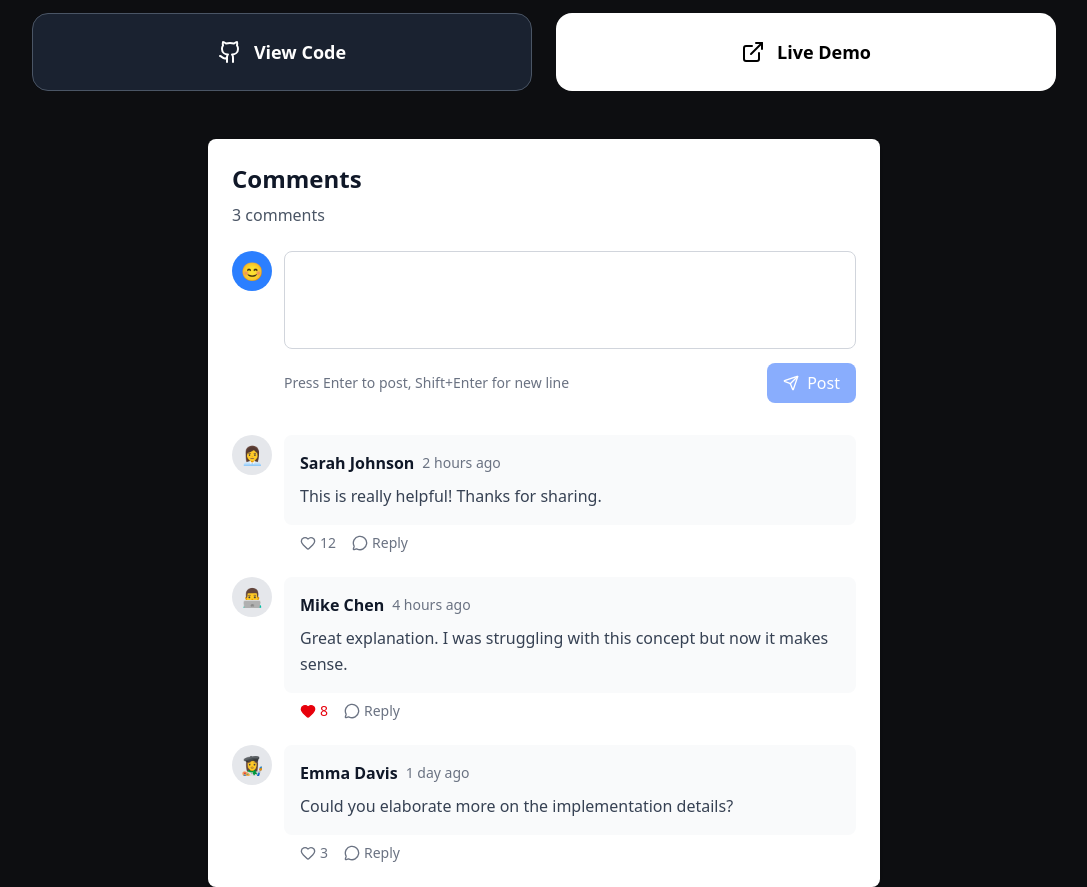
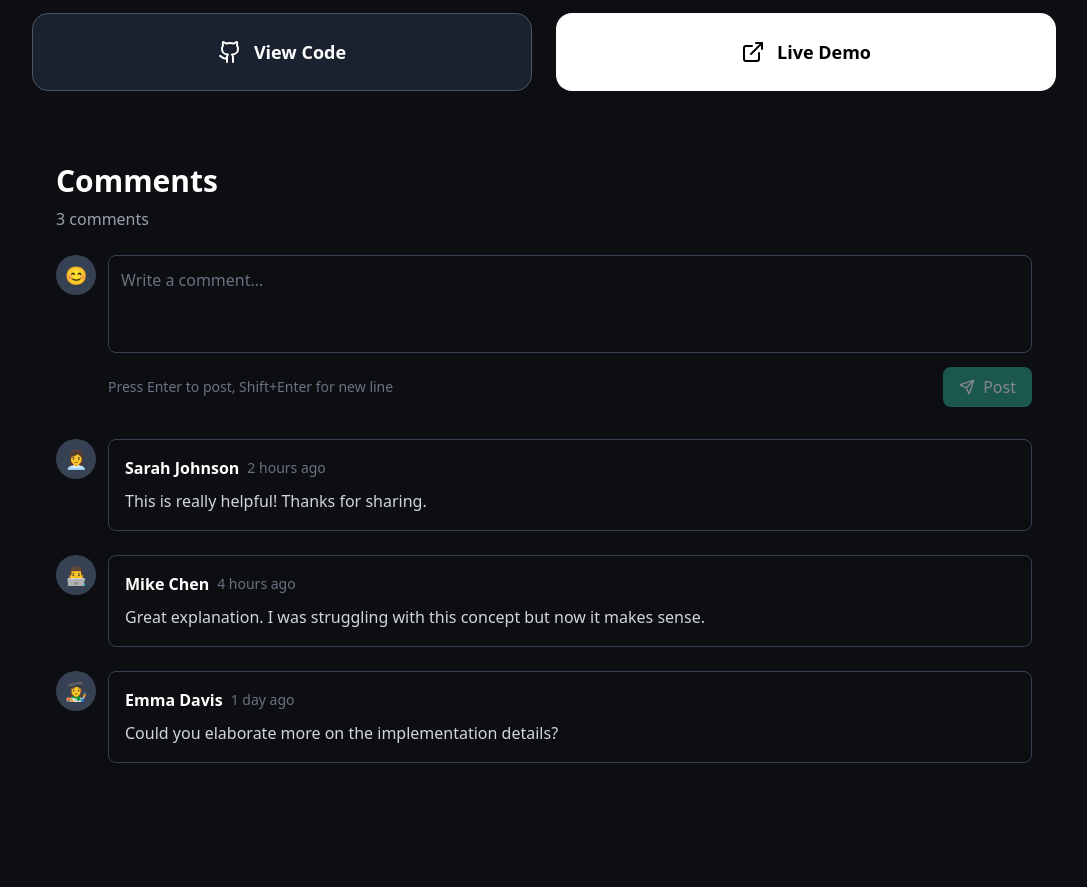
Before and after one commit to ayush00git/DezNov, a React (Vite) app in the folder frontend/: page /project/id in a window 1280 px wide. Shown: the part 1140-2027 px from the top of the page, without its empty margins (96-1183 px from the left). After the commit the page ends 1927 px from the top, so only its background shows below. Built offline with nearby package versions, Linux system fonts and the light colour scheme.

Commit message:
comment section ui improved

```diff
--- a/frontend/src/components/Elements/CommentSection.jsx
+++ b/frontend/src/components/Elements/CommentSection.jsx
@@ -1,5 +1,5 @@
 import React, { useState } from 'react';
-import { Heart, MessageCircle, Send } from 'lucide-react';
+import { Send } from 'lucide-react';
 
 export default function CommentSection() {
   const [comments, setComments] = useState([
@@ -8,8 +8,6 @@ export default function CommentSection() {
       author: 'Sarah Johnson',
       content: 'This is really helpful! Thanks for sharing.',
       timestamp: '2 hours ago',
-      likes: 12,
-      liked: false,
       avatar: '👩‍💼'
     },
     {
@@ -17,8 +15,6 @@ export default function CommentSection() {
       author: 'Mike Chen',
       content: 'Great explanation. I was struggling with this concept but now it makes sense.',
       timestamp: '4 hours ago',
-      likes: 8,
-      liked: true,
       avatar: '👨‍💻'
     },
     {
@@ -26,8 +22,6 @@ export default function CommentSection() {
       author: 'Emma Davis',
       content: 'Could you elaborate more on the implementation details?',
       timestamp: '1 day ago',
-      likes: 3,
-      liked: false,
       avatar: '👩‍🎨'
     }
   ]);
@@ -41,26 +35,11 @@ export default function CommentSection() {
         author: 'You',
         content: newComment,
         timestamp: 'Just now',
-        likes: 0,
-        liked: false,
         avatar: '😊'
       };
       setComments([comment, ...comments]);
       setNewComment('');
     }
-  };
-
-  const handleLike = (id) => {
-    setComments(comments.map(comment => {
-      if (comment.id === id) {
-        return {
-          ...comment,
-          liked: !comment.liked,
-          likes: comment.liked ? comment.likes - 1 : comment.likes + 1
-        };
-      }
-      return comment;
-    }));
   };
 
   const handleKeyPress = (e) => {
@@ -71,16 +50,16 @@ export default function CommentSection() {
   };
 
   return (
-    <div className="max-w-2xl mx-auto p-6 bg-white rounded-lg shadow-sm">
+    <div className="max-w-5xl mx-auto p-6 bg-[#0D0E11]">
       <div className="mb-6">
-        <h2 className="text-2xl font-bold text-gray-900 mb-2">Comments</h2>
-        <p className="text-gray-600">{comments.length} comment{comments.length !== 1 ? 's' : ''}</p>
+        <h2 className="text-3xl font-bold text-white mb-2">Comments</h2>
+        <p className="text-gray-400">{comments.length} comment{comments.length !== 1 ? 's' : ''}</p>
       </div>
 
       {/* Add Comment Form */}
       <div className="mb-8">
         <div className="flex gap-3">
-          <div className="w-10 h-10 bg-blue-500 rounded-full flex items-center justify-center text-white text-lg">
+          <div className="w-10 h-10 bg-gray-700 rounded-full flex items-center justify-center text-white text-lg">
             😊
           </div>
           <div className="flex-1">
@@ -89,7 +68,7 @@ export default function CommentSection() {
               onChange={(e) => setNewComment(e.target.value)}
               onKeyPress={handleKeyPress}
               placeholder="Write a comment..."
-              className="w-full p-3 border border-gray-300 rounded-lg resize-none focus:ring-2 focus:ring-blue-500 focus:border-transparent outline-none"
+              className="w-full p-3 bg-[#0D0E11] border border-gray-700 rounded-lg resize-none focus:ring-2 focus:ring-[#2A9F8D] focus:border-transparent outline-none text-white placeholder-gray-500"
               rows="3"
             />
             <div className="flex justify-between items-center mt-2">
@@ -99,7 +78,7 @@ export default function CommentSection() {
               <button
                 onClick={handleAddComment}
                 disabled={!newComment.trim()}
-                className="px-4 py-2 bg-blue-600 text-white rounded-lg hover:bg-blue-700 disabled:opacity-50 disabled:cursor-not-allowed flex items-center gap-2 transition-colors"
+                className="px-4 py-2 bg-[#2A9F8D] text-white rounded-lg hover:bg-[#238f7d] disabled:opacity-50 disabled:cursor-not-allowed flex items-center gap-2 transition-colors"
               >
                 <Send size={16} />
                 Post
@@ -113,36 +92,16 @@ export default function CommentSection() {
       <div className="space-y-6">
         {comments.map((comment) => (
           <div key={comment.id} className="flex gap-3">
-            <div className="w-10 h-10 bg-gray-200 rounded-full flex items-center justify-center text-lg">
+            <div className="w-10 h-10 bg-gray-700 rounded-full flex items-center justify-center text-lg text-white">
               {comment.avatar}
             </div>
             <div className="flex-1">
-              <div className="bg-gray-50 rounded-lg p-4">
+              <div className="bg-[#0D0E11] border border-gray-700 rounded-lg p-4">
                 <div className="flex items-center gap-2 mb-2">
-                  <h4 className="font-semibold text-gray-900">{comment.author}</h4>
+                  <h4 className="font-semibold text-white">{comment.author}</h4>
                   <span className="text-sm text-gray-500">{comment.timestamp}</span>
                 </div>
-                <p className="text-gray-700 leading-relaxed">{comment.content}</p>
-              </div>
-              <div className="flex items-center gap-4 mt-2 ml-4">
-                <button
-                  onClick={() => handleLike(comment.id)}
-                  className={`flex items-center gap-1 text-sm transition-colors ${
-                    comment.liked
-                      ? 'text-red-600 hover:text-red-700'
-                      : 'text-gray-500 hover:text-red-600'
-                  }`}
-                >
-                  <Heart
-                    size={16}
-                    className={comment.liked ? 'fill-current' : ''}
-                  />
-                  {comment.likes}
-                </button>
-                <button className="flex items-center gap-1 text-sm text-gray-500 hover:text-blue-600 transition-colors">
-                  <MessageCircle size={16} />
-                  Reply
-                </button>
+                <p className="text-gray-300 leading-relaxed">{comment.content}</p>
               </div>
             </div>
           </div>
@@ -151,7 +110,6 @@ export default function CommentSection() {
 
       {comments.length === 0 && (
         <div className="text-center py-12">
-          <MessageCircle size={48} className="mx-auto text-gray-300 mb-4" />
           <p className="text-gray-500">No comments yet. Be the first to comment!</p>
         </div>
       )}
```
